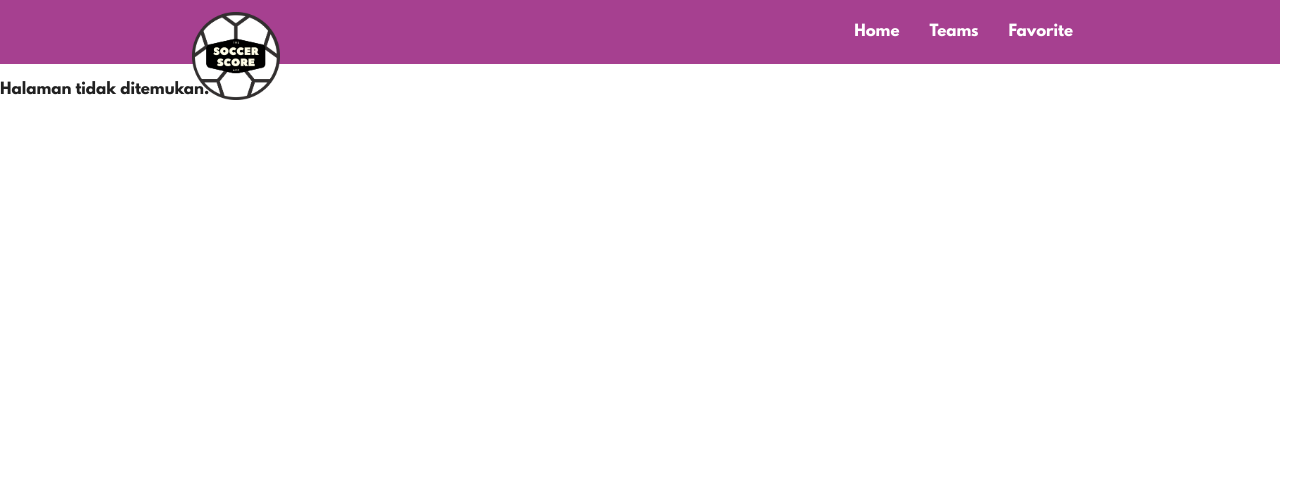
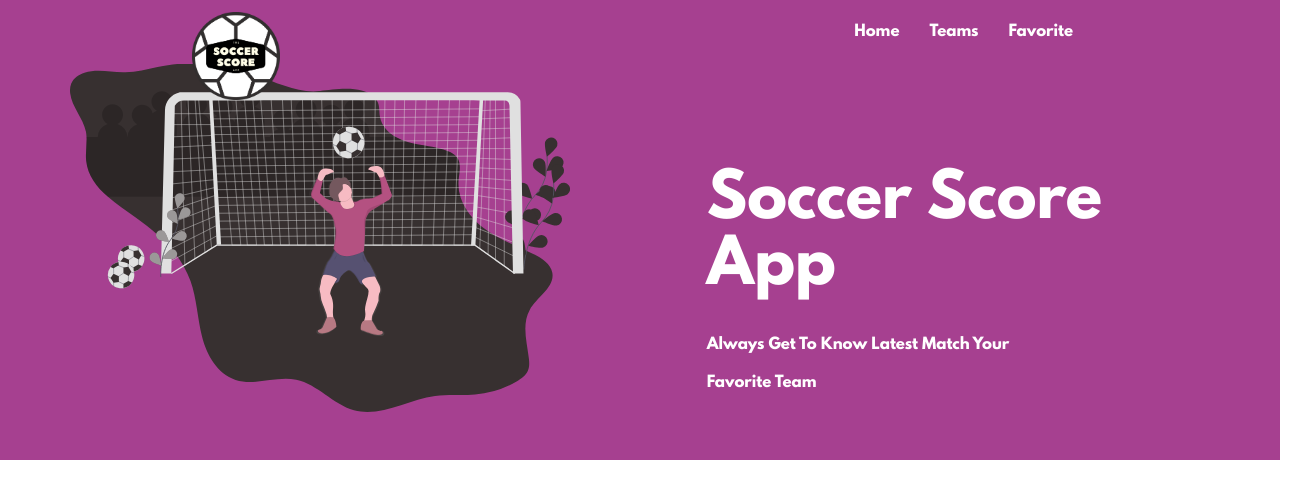
Before and after one commit to annisatahira/football-app, a plain HTML site: page index.html in a window 1280 px wide. Shown: the whole page, 1306 px wide, since content can reach past the window. Drawn offline with Linux system fonts and the light colour scheme; no server answers.

Commit message:
responsive header

```diff
--- /dev/null
+++ b/src/components/pages/home.html
@@ -0,0 +1,9 @@
+<header id="home">
+  <div class="row">
+    <div class="col s12 m6 l6 offset-m6 offset-l6 title">
+      <h1>Soccer Score App</h1>
+      <p>Always Get To Know Latest Match Your Favorite Team</p>
+    </div>
+    <img src="src/images/home-header-img.svg" alt="header soccer" />
+  </div>
+</header>
--- /dev/null
+++ b/src/css/components/home.css
@@ -0,0 +1,87 @@
+#home {
+  background-color: #a64090;
+  width: 100%;
+  margin-top: -1px;
+  color: white;
+}
+
+#home img {
+  width: 350px;
+  margin-left: 10px;
+  margin-bottom: 100px;
+}
+
+#home .title {
+  position: absolute;
+  z-index: 2;
+  left: 20px;
+  margin-top: 30%;
+}
+
+#home .title h1 {
+  font-size: 40px;
+  width: 70%;
+  z-index: 2;
+}
+
+#home .title p {
+  font-size: 15px;
+  line-height: 2;
+  width: 60%;
+}
+
+@media only screen and (max-width: 320px) {
+  #home img {
+    width: 300px;
+    margin-bottom: 200px;
+  }
+}
+
+@media only screen and (min-width: 768px) {
+  #home img {
+    width: 400px;
+    margin-left: -100px;
+    margin-bottom: 40px;
+  }
+
+  #home .title {
+    margin-top: 5%;
+    left: 2%;
+  }
+
+  #home .title h1 {
+    font-size: 45px;
+    margin-left: 30px;
+  }
+
+  #home .title p {
+    font-size: 10px;
+    line-height: 2.5;
+    margin-left: 30px;
+  }
+}
+
+@media only screen and (min-width: 1024px) {
+  #home img {
+    margin-left: 20px;
+    width: 500px;
+  }
+
+  #home .title h1 {
+    font-size: 54px;
+  }
+
+  #home .title p {
+    font-size: 15px;
+  }
+}
+
+@media only screen and (min-width: 1200px) {
+  #home img {
+    margin-left: 70px;
+  }
+
+  #home .title h1 {
+    font-size: 60px;
+  }
+}
--- a/src/css/components/nav.css
+++ b/src/css/components/nav.css
@@ -1,12 +1,15 @@
 nav {
+  position: relative;
   background-color: #a64090;
   -webkit-box-shadow: none;
   box-shadow: none;
 }
 
 .brand-logo img {
+  position: absolute;
   height: 70px;
   padding-top: 12px;
+  z-index: 1;
 }
 
 nav a:hover {
@@ -15,6 +18,12 @@ nav a:hover {
 
 @media only screen and (min-width: 768px) {
   .brand-logo img {
+    height: 80px;
+  }
+}
+
+@media only screen and (min-width: 1024px) {
+  .brand-logo img {
     height: 100px;
   }
 }
--- a/src/css/style.css
+++ b/src/css/style.css
@@ -1,4 +1,5 @@
 @import "components/nav.css";
+@import "components/home.css";
 
 @font-face {
   font-family: league-spartan;
--- a/src/js/views/nav.js
+++ b/src/js/views/nav.js
@@ -61,7 +61,7 @@ document.addEventListener("DOMContentLoaded", function () {
         }
       }
     };
-    xhttp.open("GET", "pages/" + page + ".html", true);
+    xhttp.open("GET", "src/components/pages/" + page + ".html", true);
     xhttp.send();
   }
 });
```
Also changed, not shown: src/images/home-header-img.svg (added).
